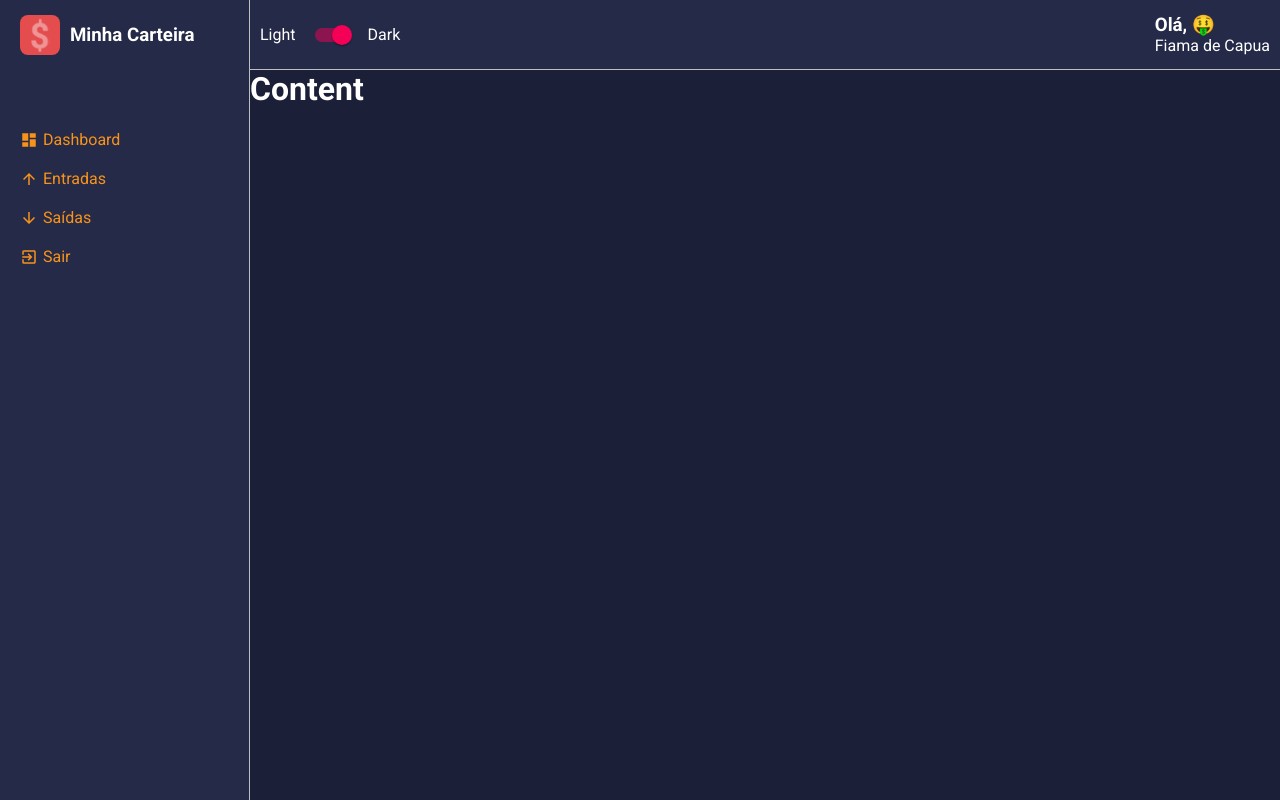
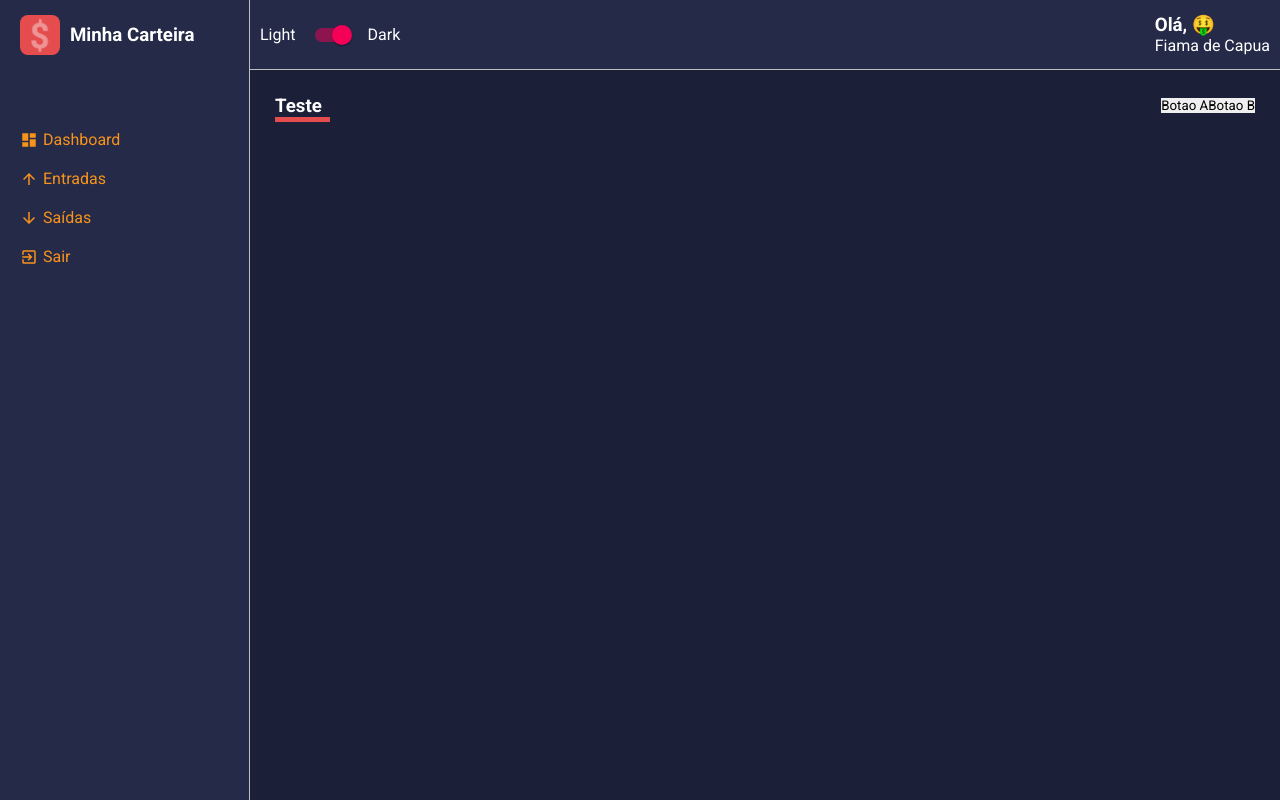
Before and after one commit to oliverwade318/react-my-dashboard-project, a React (Create React App) app: page / in a window 1280 px wide. Built offline with nearby package versions, Linux system fonts and the light colour scheme.

Commit message:
(feat) create header content component

```diff
--- a/src/App.tsx
+++ b/src/App.tsx
@@ -2,14 +2,16 @@
 import { ThemeProvider } from 'styled-components';
 import GlobalStyles from './styles/GlobalStyles';
 import Layout from './components/Layout';
-
+import Dashboard from './pages/Dashboard';
 import dark from './styles/themes/dark';
 
 const App: React.FC = () => {
     return (
         <ThemeProvider theme={dark}>
             <GlobalStyles />
-            <Layout />
+            <Layout>
+                <Dashboard />
+            </Layout>
         </ThemeProvider>
     );
 };
--- a/src/components/Content/index.tsx
+++ b/src/components/Content/index.tsx
@@ -1,12 +1,10 @@
 import React from 'react';
 import { Container } from './styles';
 
-const Content: React.FC = () => {
+const Content: React.FC = ({ children }) => {
     return (
         <>
-            <Container>
-                <h1>Content</h1>
-            </Container>
+            <Container>{children}</Container>
         </>
     );
 };
--- a/src/components/Content/styles.ts
+++ b/src/components/Content/styles.ts
@@ -5,4 +5,5 @@
 
     background-color: ${(props) => props.theme.colors.primary};
     color: ${(props) => props.theme.colors.white};
+    padding: 25px;
 `;
--- /dev/null
+++ b/src/components/ContentHeader/index.tsx
@@ -0,0 +1,18 @@
+import React from 'react';
+import { Container, TitleContainer, Controllers } from './styles';
+
+const ContentHeader: React.FC = () => {
+    return (
+        <Container>
+            <TitleContainer>
+                <h3>Teste</h3>
+            </TitleContainer>
+            <Controllers>
+                <button type="button">Botao A</button>
+                <button type="button">Botao B</button>
+            </Controllers>
+        </Container>
+    );
+};
+
+export default ContentHeader;
--- /dev/null
+++ b/src/components/ContentHeader/styles.ts
@@ -0,0 +1,23 @@
+import styled from 'styled-components';
+
+export const Container = styled.div`
+    width: 100%;
+    display: flex;
+    justify-content: space-between;
+    margin-bottom: 25px;
+`;
+
+export const TitleContainer = styled.div`
+    > h3 {
+        color: ${(props) => props.theme.colors.white};
+
+        &::after {
+            content: '';
+            display: block;
+            width: 55px;
+            border-bottom: 5px solid ${(props) => props.theme.colors.warning};
+        }
+    }
+`;
+
+export const Controllers = styled.div``;
--- a/src/components/Layout/index.tsx
+++ b/src/components/Layout/index.tsx
@@ -4,13 +4,13 @@
 import MainHeader from '../MainHeader';
 import { Grid } from './styles';
 
-const Layout: React.FC = () => {
+const Layout: React.FC = ({ children }) => {
     return (
         <>
             <Grid>
                 <MainHeader />
                 <Aside />
-                <Content />
+                <Content>{children}</Content>
             </Grid>
         </>
     );
--- a/src/pages/Dashboard/index.tsx
+++ b/src/pages/Dashboard/index.tsx
@@ -1,9 +1,13 @@
-import React from "react";
+import React from 'react';
+import ContentHeader from '../../components/ContentHeader';
+import { Container } from './styles';
 
 const Dashboard: React.FC = () => {
     return (
-        <h1>Dashboard</h1>
+        <Container>
+            <ContentHeader />
+        </Container>
     );
-}
+};
 
 export default Dashboard;
--- /dev/null
+++ b/src/pages/Dashboard/styles.ts
@@ -0,0 +1,3 @@
+import styled from 'styled-components';
+
+export const Container = styled.div``;
```
